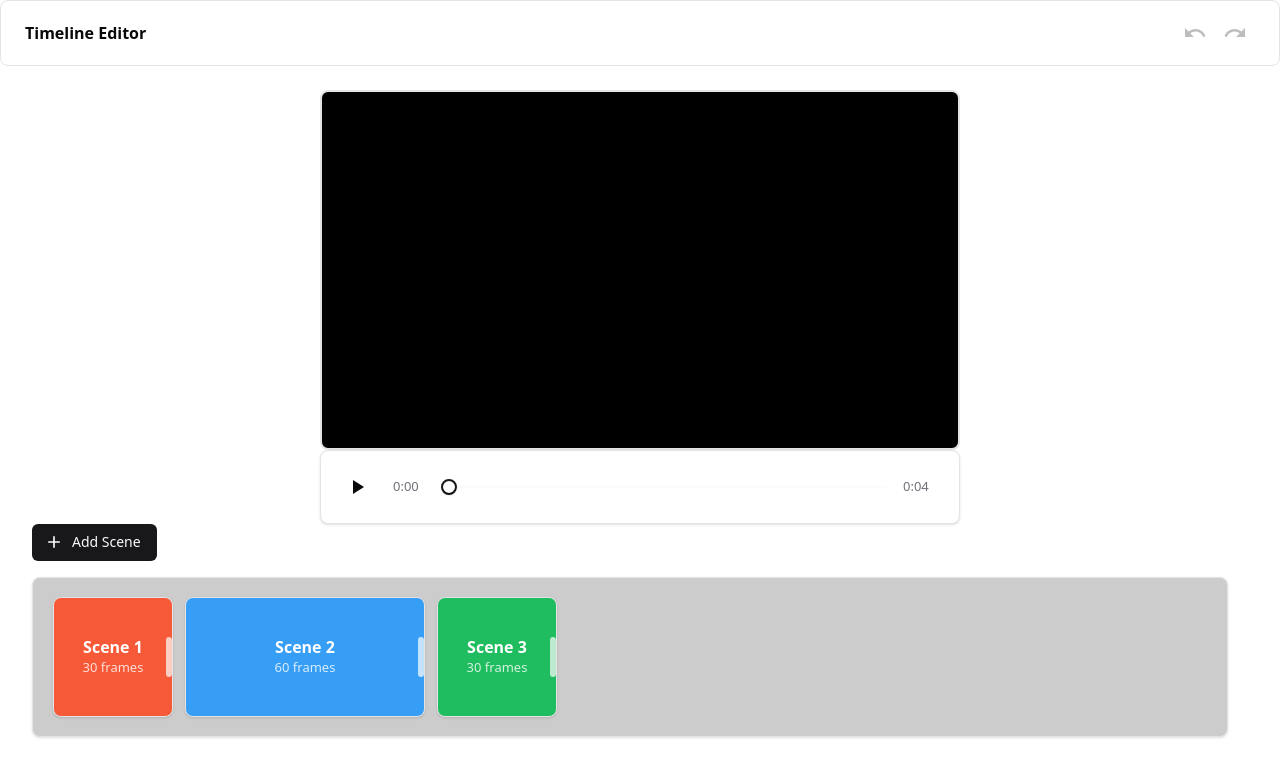
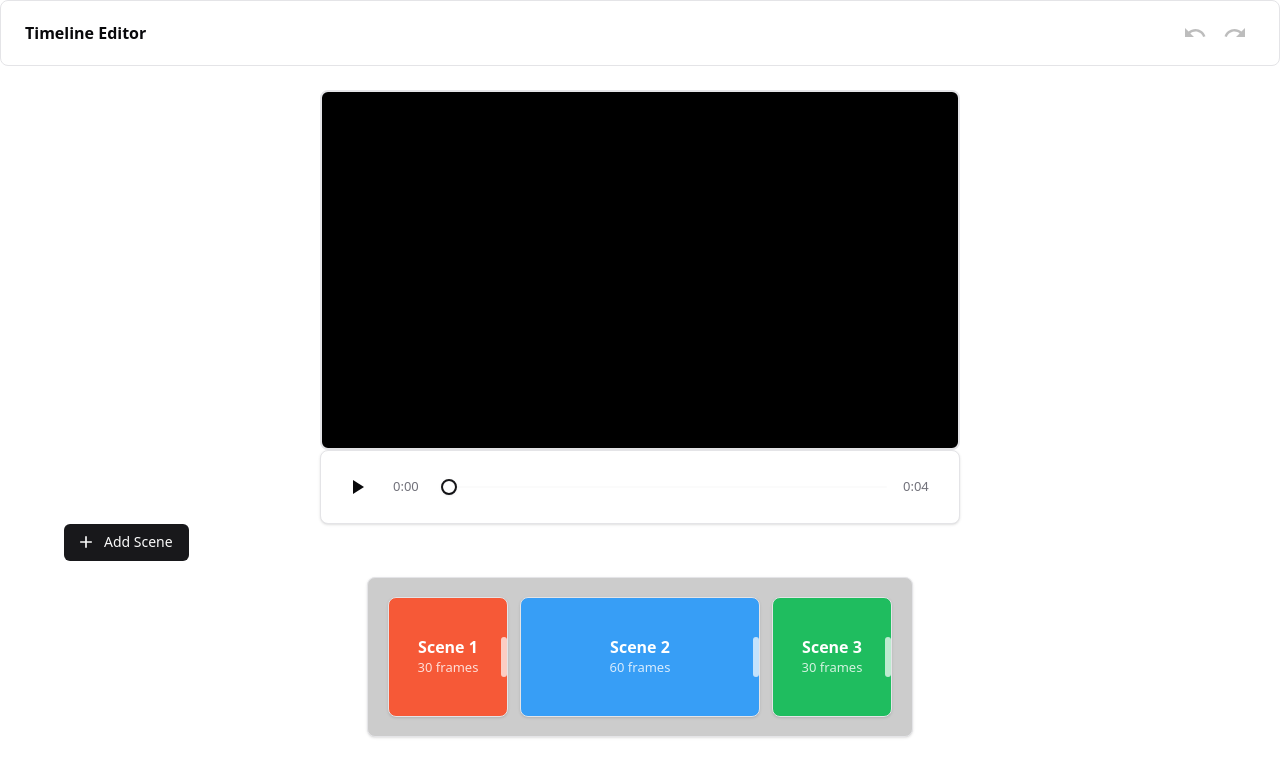
Before and after one commit to drichardcarl/takehome-project, a React (Vite) app: page / in a window 1280 px wide. Shown: the top 776 px of the page. Built offline with nearby package versions, Linux system fonts and the light colour scheme; no server answers.

Commit message:
chore: timeline overflow and alignment

```diff
--- a/src/components/Timeline.tsx
+++ b/src/components/Timeline.tsx
@@ -11,8 +11,14 @@ export const Timeline = () => {
   };
 
   return (
-    <Box>
-      <Box sx={{ mb: 2 }}>
+    <Box
+      sx={{
+        display: "flex",
+        flexDirection: "column",
+        alignItems: "center",
+      }}
+    >
+      <Box sx={{ mb: 2, width: "90vw" }}>
         <Button
           variant="contained"
           startIcon={<Add />}
@@ -28,8 +34,8 @@ export const Timeline = () => {
           alignItems: "center",
           gap: 0.5,
           p: 2,
-          mr: 2.5,
           minHeight: "160px",
+          maxWidth: "90vw",
           overflowX: "auto",
           backgroundColor: "#cccccc",
         }}
```
